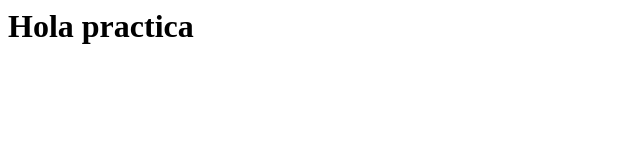
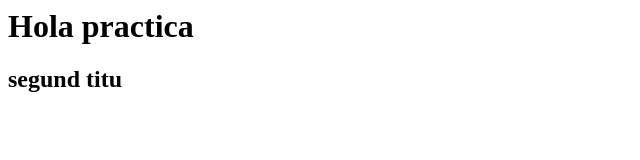
Before and after one commit to verdemas/gruoop, a plain HTML site: page index.html in a window 1280 px wide. Shown: the whole page, without its empty margins (0-640 px from the left). Drawn offline with Linux system fonts and the light colour scheme.

Commit message:
agregadao el segundo titu

```diff
--- a/index.html
+++ b/index.html
@@ -1 +1,2 @@
 <h1>Hola practica</h1>
+<h2>segund titu</h2>
```
